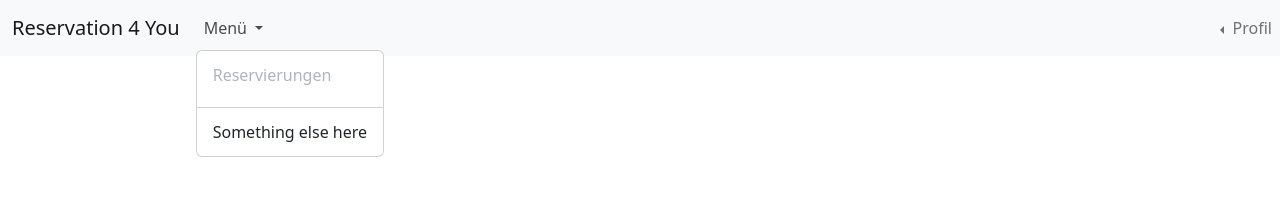
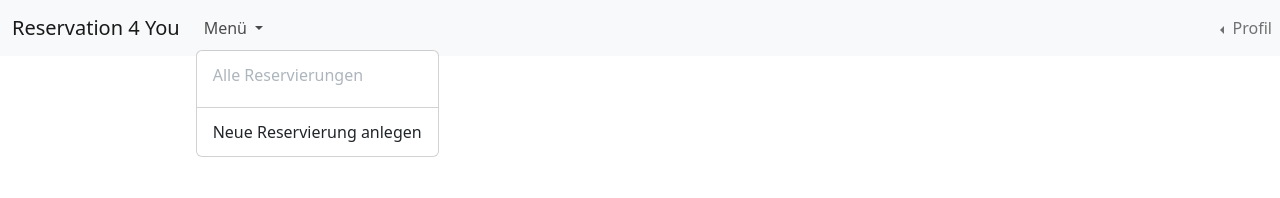
Before and after one commit to Magnus-2/restaurantspa2, an Angular app in the folder terminespa/: page / in a window 1280 px wide. Both pictures are taken after a click on the button "Menü". Shown: the top 198 px of the page. Built offline with nearby package versions, Linux system fonts and the light colour scheme.

Commit message:
Reservation links

```diff
--- a/terminespa/src/app/app.component.html
+++ b/terminespa/src/app/app.component.html
@@ -26,10 +26,10 @@
               Menü
             </a>
             <ul class="dropdown-menu">
-              <li><a class="dropdown-item disabled" href="#">Reservierungen</a></li>
+              <li><a class="dropdown-item disabled" [routerLink] = "['/LinkReservationsall']" >Alle Reservierungen</a></li>
               <li><a class="dropdown-item" href="#"></a></li>
               <li><hr class="dropdown-divider"></li>
-              <li><a class="dropdown-item" href="#">Something else here</a></li>
+              <li><a class="dropdown-item" [routerLink] = "['/LinkReservationsall']" >Neue Reservierung anlegen</a></li>
             </ul>
           </li>
         </ul>
@@ -44,7 +44,7 @@
             <ul class="dropdown-menu">
               <li><router-outlet></router-outlet></li>
               <li><a class="dropdown-item " [routerLink] = "['/LinkUserlogin']">LogIn</a></li>
-              <li><a class="dropdown-item" [routerLink] = "['/LinkUserlogin']" >SignIn</a></li>
+              <li><a class="dropdown-item" [routerLink] = "['/LinkUseradd']" >SignIn</a></li>
               <li><hr class="dropdown-divider"></li>
               <li><a class="dropdown-item" [routerLink] = "['/LinkUserall']">Show all user</a></li>
             </ul>
```
